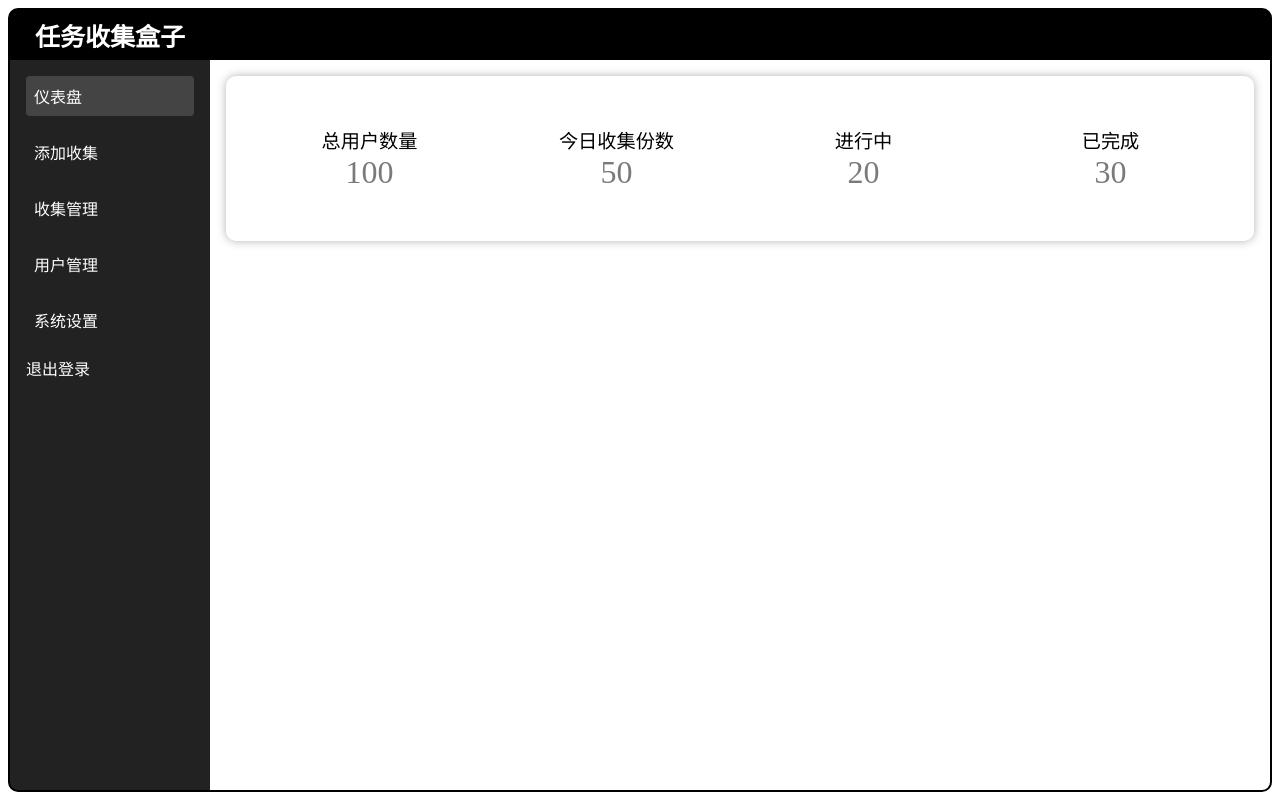
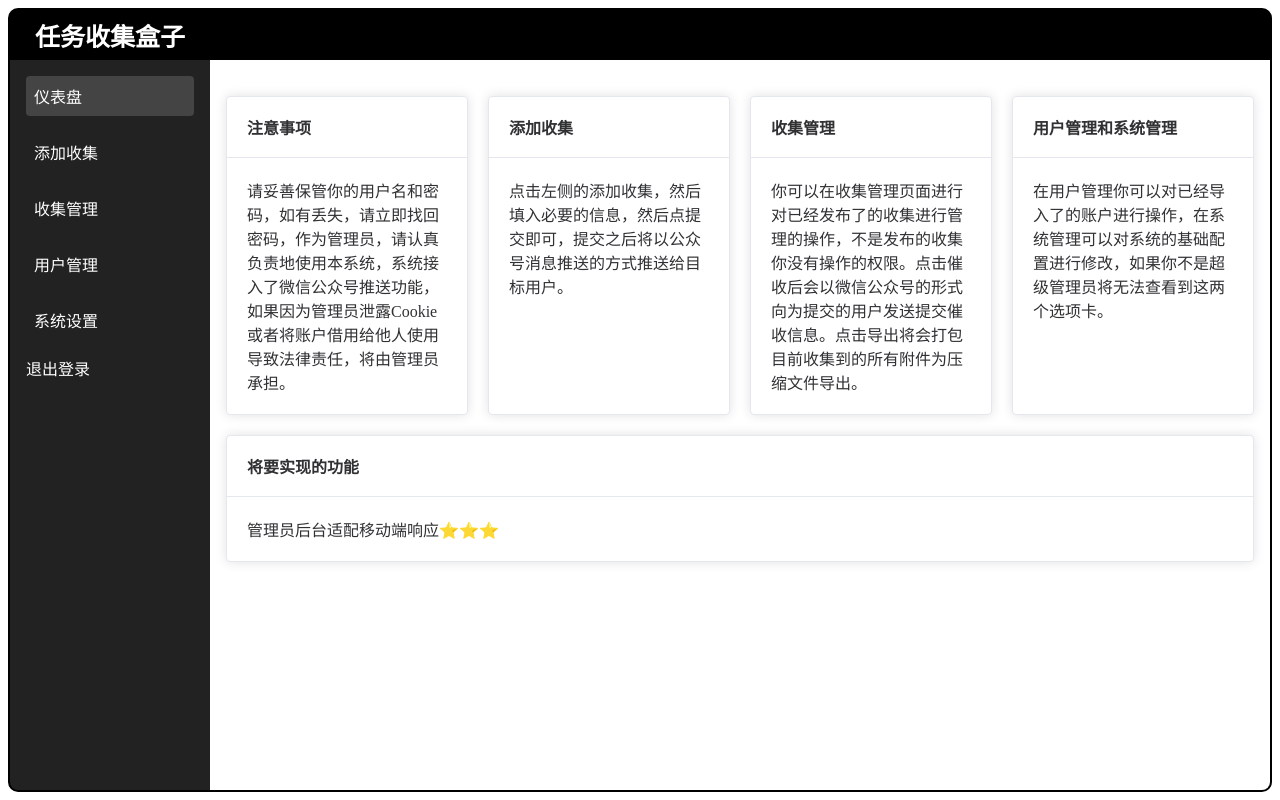
Before and after one commit to lammy2021/TaskManager, a Vue app: page /admin/dashboard in a window 1280 px wide. Built offline with nearby package versions, Linux system fonts and the light colour scheme.

Commit message:
添加管理员面板-系统设置以及仪表盘的更新

```diff
--- a/src/components/AdminDashboard.vue
+++ b/src/components/AdminDashboard.vue
@@ -1,33 +1,14 @@
-<!-- src/components/AdminDashboard.vue -->
 <template>
   <div>
-    <div class="rounded-container">
-      <div class="row">
-        <div class="col">
-          <div class="statistic">
-            <div class="title">总用户数量</div>
-            <div class="value">{{ totalUsers }}</div>
+    <div class="card-container">
+      <el-card class="card" v-for="(notice, index) in notices" :key="index" :class="{'full-width': notice.title === '将要实现的功能'}">
+        <template v-slot:header>
+          <div class="card-header">
+            <span>{{ notice.title }}</span>
           </div>
-        </div>
-        <div class="col">
-          <div class="statistic">
-            <div class="title">今日收集份数</div>
-            <div class="value">{{ todayCollections }}</div>
-          </div>
-        </div>
-        <div class="col">
-          <div class="statistic">
-            <div class="title">进行中</div>
-            <div class="value">{{ ongoingCollections }}</div>
-          </div>
-        </div>
-        <div class="col">
-          <div class="statistic">
-            <div class="title">已完成</div>
-            <div class="value">{{ completedCollections }}</div>
-          </div>
-        </div>
-      </div>
+        </template>
+        <div>{{ notice.content }}</div>
+      </el-card>
     </div>
   </div>
 </template>
@@ -35,41 +16,33 @@
 <script setup>
 import { ref } from 'vue'
 
-const totalUsers = ref(100)
-const todayCollections = ref(50)
-const ongoingCollections = ref(20)
-const completedCollections = ref(30)
+const notices = ref([
+  { title: '注意事项', content: '请妥善保管你的用户名和密码，如有丢失，请立即找回密码，作为管理员，请认真负责地使用本系统，系统接入了微信公众号推送功能，如果因为管理员泄露Cookie或者将账户借用给他人使用导致法律责任，将由管理员承担。' },
+  { title: '添加收集', content: '点击左侧的添加收集，然后填入必要的信息，然后点提交即可，提交之后将以公众号消息推送的方式推送给目标用户。' },
+  { title: '收集管理', content: '你可以在收集管理页面进行对已经发布了的收集进行管理的操作，不是发布的收集你没有操作的权限。点击催收后会以微信公众号的形式向为提交的用户发送提交催收信息。点击导出将会打包目前收集到的所有附件为压缩文件导出。' },
+  { title: '用户管理和系统管理', content: '在用户管理你可以对已经导入了的账户进行操作，在系统管理可以对系统的基础配置进行修改，如果你不是超级管理员将无法查看到这两个选项卡。' },
+  { title: '将要实现的功能', content: '管理员后台适配移动端响应⭐⭐⭐' }
+
+])
 </script>
 
 <style scoped>
-.row {
-  display: flex;
-  justify-content: space-between;
+.card-container {
+  display: grid;
+  grid-template-columns: repeat(4, 1fr);
+  gap: 20px;
+  margin-top: 20px;
 }
 
-.col {
-  flex: 1;
-  text-align: center;
-  padding: 30px;
+.card {
+  min-width: 200px;
 }
 
-.statistic {
-  font-size: 2em;
+.full-width {
+  grid-column: span 4;
 }
 
-.title {
-  font-size: 0.6em;
-  color: #000000;
-}
-
-.value {
-  font-size: 1em;
-  color: #7a7a7a;
-}
-
-.rounded-container {
-  border-radius: 10px;
-  box-shadow: 0 0 10px rgba(0, 0, 0, 0.3);
-  padding: 20px;
+.card-header {
+  font-weight: bold;
 }
 </style>
--- /dev/null
+++ b/src/components/SystemSettings.vue
@@ -0,0 +1,58 @@
+<script setup>
+import { ref, onMounted } from 'vue';
+import { ElForm, ElFormItem, ElInput, ElButton, ElMessage } from 'element-plus';
+
+const settings = ref({
+  weChatPushKey: '',
+  appId: ''
+});
+
+const loadSettings = async () => {
+  // Simulate an API call to fetch existing settings
+  const response = await fetch('/api/settings');
+  const data = await response.json();
+  settings.value = data;
+};
+
+const saveSettings = async () => {
+  // Simulate an API call to save the updated settings
+  const response = await fetch('/api/settings', {
+    method: 'POST',
+    headers: {
+      'Content-Type': 'application/json'
+    },
+    body: JSON.stringify(settings.value)
+  });
+
+  if (response.ok) {
+    ElMessage.success('Settings updated successfully');
+  } else {
+    ElMessage.error('Failed to update settings');
+  }
+};
+
+onMounted(() => {
+  loadSettings();
+});
+</script>
+
+<template>
+  <el-form :model="settings" label-width="180px" class="left-aligned-form">
+    <el-form-item label="微信消息推送接口KEY">
+      <el-input v-model="settings.weChatPushKey"></el-input>
+    </el-form-item>
+    <el-form-item label="APPID">
+      <el-input v-model="settings.appId"></el-input>
+    </el-form-item>
+    <el-form-item>
+      <el-button type="primary" plain @click="saveSettings">保存设置</el-button>
+    </el-form-item>
+  </el-form>
+</template>
+
+<style scoped>
+.left-aligned-form {
+  max-width: 600px;
+  margin: 0;
+}
+</style>
--- a/src/router/index.js
+++ b/src/router/index.js
@@ -14,6 +14,7 @@ const routes = [
       { path: 'add-collection', component: ()=> import('../components/AddCollection.vue') },
       { path: 'collection-management', component: ()=> import('../components/CollectionManagement.vue') },
       { path: 'user-management', component: ()=> import('../components/UserManagement.vue') },
+      { path: 'system-settings', component: ()=> import('../components/SystemSettings.vue') },
 
     ]
   }
```
